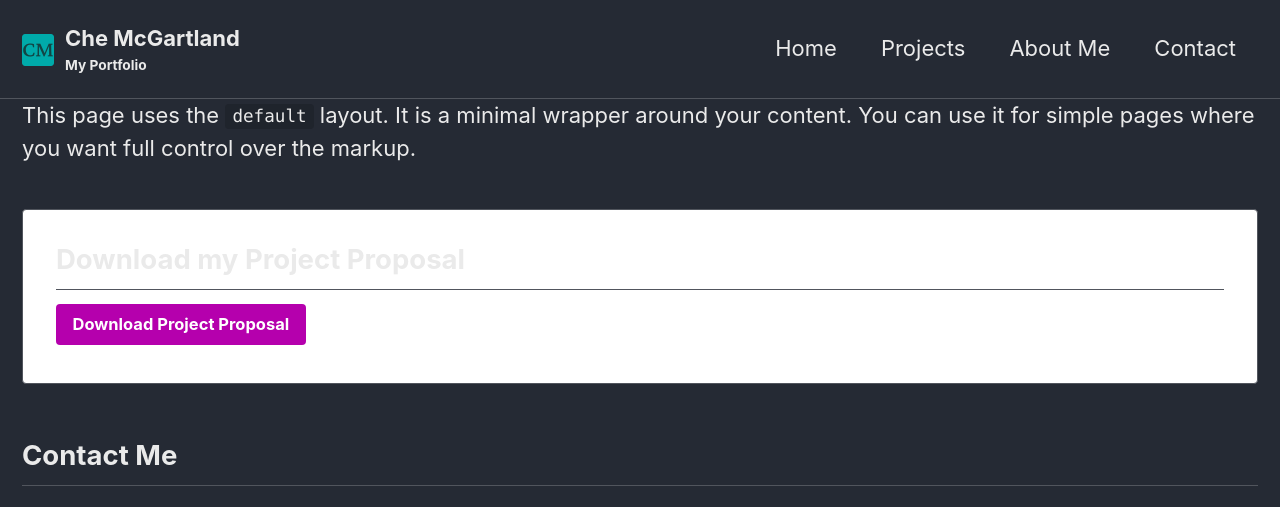
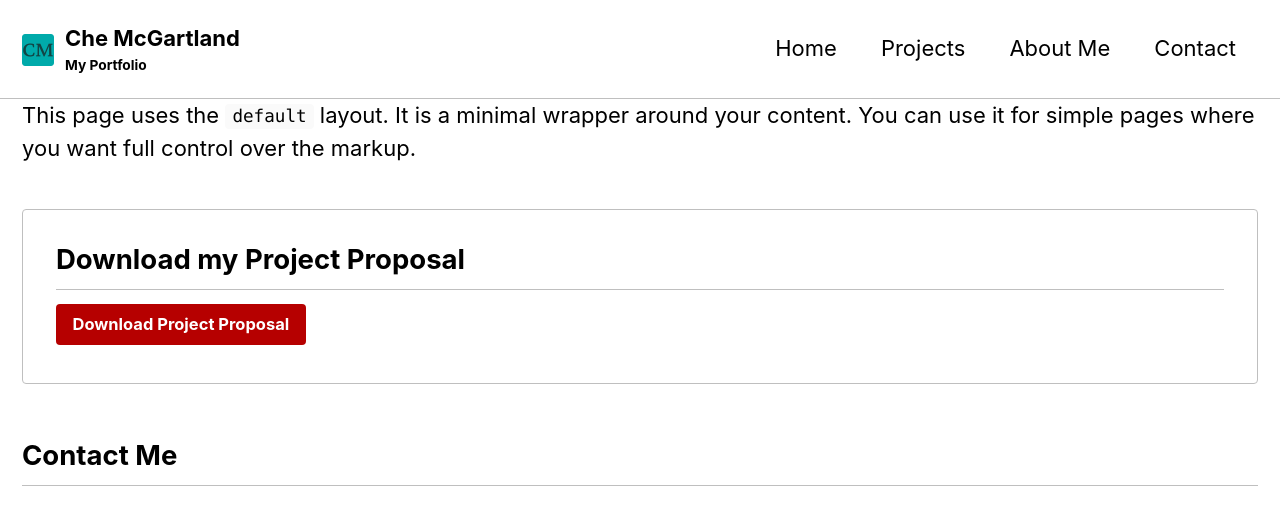
Before and after one commit to chemcg19/chemcg19.github.io, a Jekyll site: the page built from _pages/page-default.md, in a window 1280 px wide. Shown: the top 507 px of the page. Built offline with Jekyll 4.4.1, drawn with Linux system fonts in a browser that asks for light colours; grey boxes are pictures that could not be loaded.

Commit message:
Change minimal_mistakes_skin to 'contrast'

```diff
--- a/_config.yml
+++ b/_config.yml
@@ -12,7 +12,7 @@ masthead_title: "Che McGartland" # overrides the website title displayed in the
 copyright: # "copyright" name, defaults to site.title
 copyright_url: # "copyright" URL, defaults to site.url
 # Theme settings (used by the existing CSS)
-minimal_mistakes_skin: "dark" # "default", "aqua", "contrast", "dark", "dirt", "neon", "mint", "plum", "sunrise"
+minimal_mistakes_skin: "contrast" # "default", "aqua", "contrast", "dark", "dirt", "neon", "mint", "plum", "sunrise"
 favicon: "/assets/images/favicon-16x16.png" # Favicon path (update this file)
 favicon_version: 1 # Increment to force browsers to refresh the favicon
 
```
